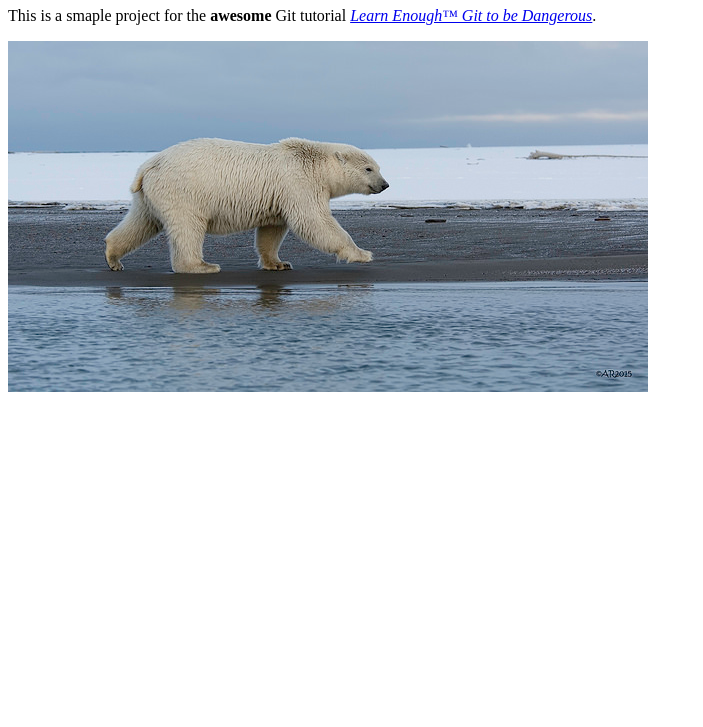
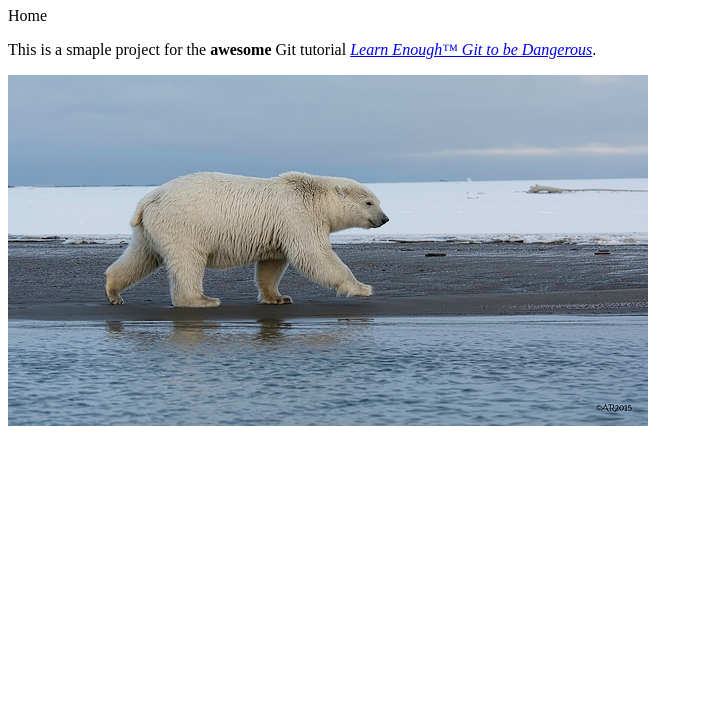
Before and after one commit to taylor13tran/website, a plain HTML site: page about.html in a window 1280 px wide. Shown: the part 73-800 px from the top of the page, without its empty margins (0-703 px from the left). Drawn offline with Linux system fonts and the light colour scheme.

Commit message:
Add link to home page

```diff
--- a/about.html
+++ b/about.html
@@ -6,6 +6,7 @@
   </head>
   <body>
     <h1>About Us</h1>
+    <a href-"index.html">Home</a>
     <p>
       This is a smaple project for the <strong>awesome</strong> Git tutorial <a href="http://learnenough.com/git-tutorial"><em>Learn Enough™ Git to be Dangerous</em></a>.
     </p>
```
